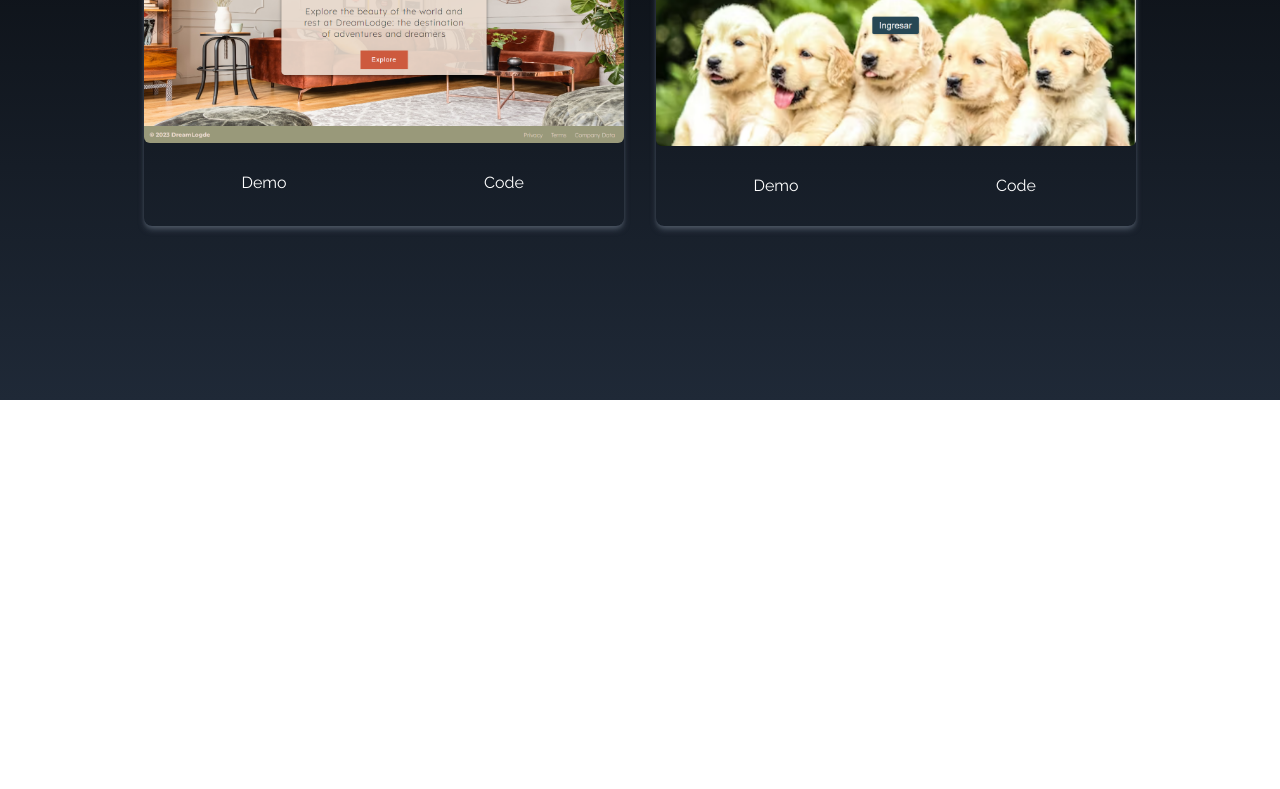
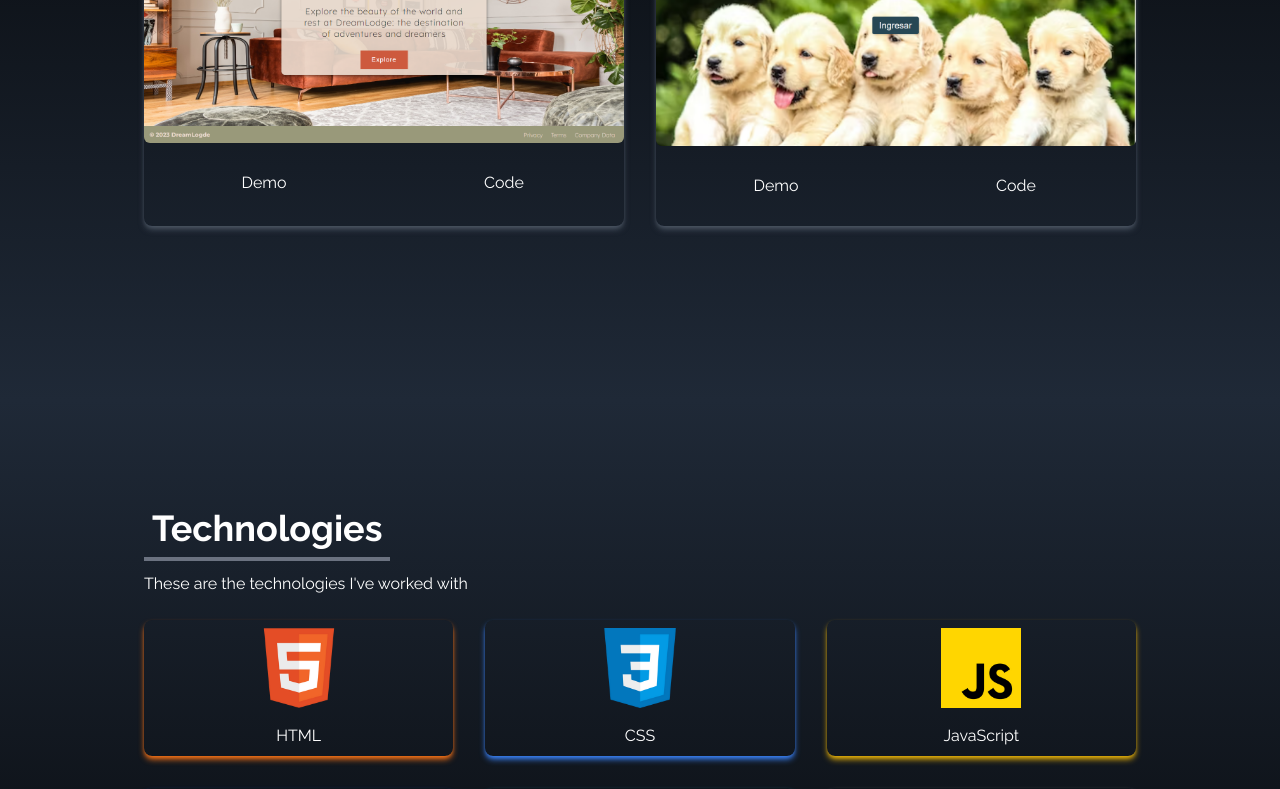
Before and after one commit to MarianoL68/My-Portfolio, a React (Create React App) app: page / in a window 1280 px wide. Shown: the part 2000-2789 px from the top of the page. Before the commit the page ends 2400 px from the top, so only its background shows below. Built offline with nearby package versions, Linux system fonts and the light colour scheme.

Commit message:
section technologies added and corrections in proyects and navbar

```diff
--- a/src/App.js
+++ b/src/App.js
@@ -3,6 +3,7 @@
 import Navbar from "./components/Navbar";
 import Proyects from "./components/Proyects";
 import SocialLinks from "./components/SocialLinks";
+import Technologies from "./components/Technologies";
 
 function App() {
   return (
@@ -11,6 +12,7 @@
     <Home />
     <About />
     <Proyects />
+    <Technologies />
 
     <SocialLinks />
    </div>
--- a/src/components/Navbar.jsx
+++ b/src/components/Navbar.jsx
@@ -33,7 +33,7 @@
      px-4 text-white fixed bg-black"
     >
       <div>
-        <h1 className="text-5xl font-signature ml-2">Mariano</h1>
+        <h1 className="text-5xl font-signature ml-2">Mariano Loza</h1>
       </div>
 
       <ul className="hidden md:flex">
--- a/src/components/Proyects.jsx
+++ b/src/components/Proyects.jsx
@@ -33,8 +33,8 @@
                      alt=""
                      className='rounded-md duration-200 hover:scale-105'/>
                 <div className='flex items-center justify-center'>
-                    <button className='w-1/2 px-6 py-3 m-4 duration-200 hover:scale-105'>Demo</button>
-                    <button className='w-1/2 px-6 py-3 m-4 duration-200 hover:scale-105'>Code</button>
+                    <button className='w-1/2 px-6 py-3 m-4 duration-200 hover:scale-115'>Demo</button>
+                    <button className='w-1/2 px-6 py-3 m-4 duration-200 hover:scale-115'>Code</button>
                 </div>
             </div>
             ))
--- /dev/null
+++ b/src/components/Technologies.jsx
@@ -0,0 +1,84 @@
+import React from 'react'
+import html from '../assets/html.png'
+import css from '../assets/css.png'
+import javascript from '../assets/javascript.png'
+import node from '../assets/node.png'
+import reactImage from '../assets/react.png'
+import tailwind from '../assets/tailwind.png'
+import github from '../assets/github.png'
+
+const Tecnologies = () => {
+
+  const techs = [
+    {
+      id: 1,
+      src: html,
+      title: "HTML",
+      style: "shadow-orange-500"
+    },
+    {
+      id: 2,
+      src: css,
+      title: "CSS",
+      style: "shadow-blue-500"
+    },
+    {
+      id: 3,
+      src: javascript,
+      title: "JavaScript",
+      style: "shadow-yellow-500"
+    },
+    {
+      id: 4,
+      src: reactImage,
+      title: "React",
+      style: "shadow-blue-600"
+    },
+    {
+      id: 5,
+      src: tailwind,
+      title: "Tailwind",
+      style: "shadow-sky-400"
+    },
+    {
+      id: 6,
+      src: github,
+      title: "GitHub",
+      style: "shadow-gray-400"
+    },
+    {
+      id: 7,
+      src: node,
+      title: "Node",
+      style: "shadow-green-500"
+    },
+  ]
+
+  return (
+    <div name="technologies" className='bg-gradient-to-b from-gray-800 to-black w-full h-screen'>
+        <div className='max-w-screen-lg mx-auto p-4 flex flex-col justify-center w-full h-full text-white'>
+
+            <div>
+                <p className='text-4xl font-bold border-b-4 border-gray-500 p-2 inline'>Technologies</p>
+                <p className='py-6'>These are the technologies I've worked with</p>
+            </div>
+
+            <div className='w-full grid grid-cols-2 sm:grid-cols-3 gap-8 text-center px-12 sm:px-0'>
+
+             {
+              techs.map(({id, src, title, style}) => (
+              <div
+              key={id}
+              className={`shadow-md hover:scale-105 duration-500 py-2 rounded-lg ${style}`}>
+                <img src={src} alt="" className='w-20 mx-auto' />
+                <p className='mt-4'>{title}</p>
+              </div>
+              ))}
+
+            </div>
+        </div>
+    </div>
+  )
+}
+
+export default Tecnologies
```
